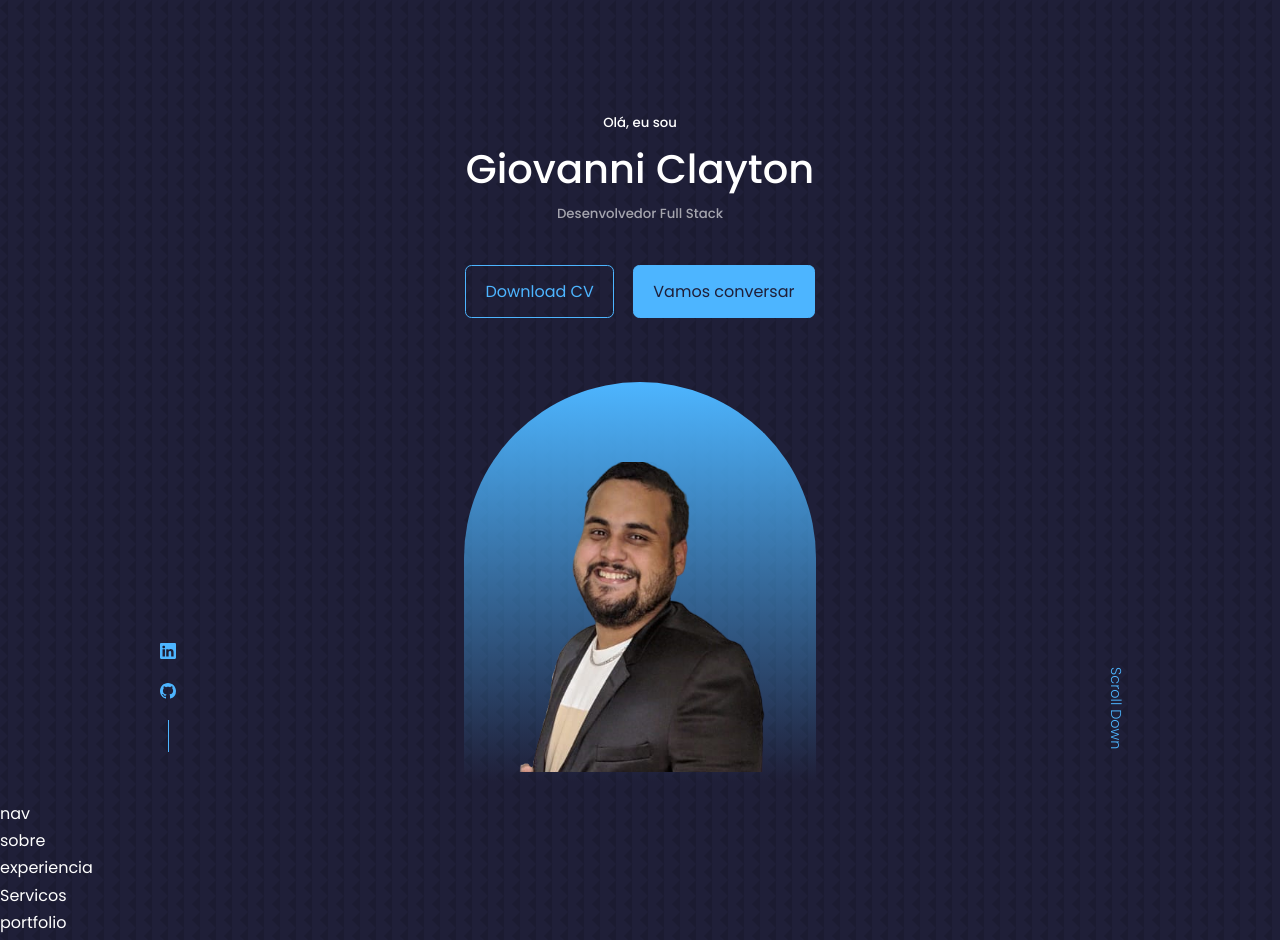
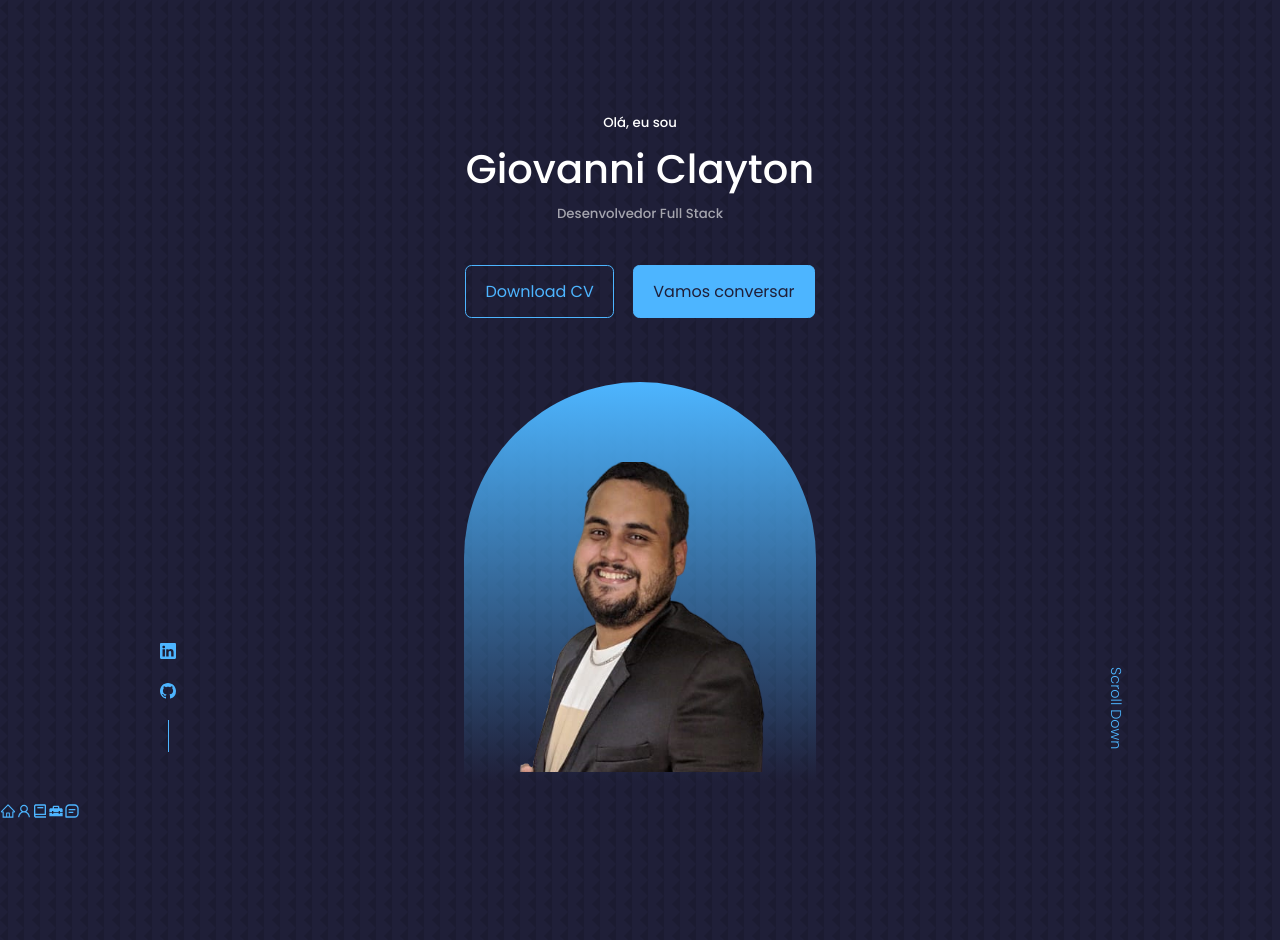
Before and after one commit to Gclayton0207/portfolio-2.0, a React (Create React App) app: page / in a window 1280 px wide. Shown: the top 940 px of the page. Built offline with nearby package versions, Linux system fonts and the light colour scheme.

Commit message:
feat: criando nav e linkando sections

```diff
--- a/src/components/contato/Contato.jsx
+++ b/src/components/contato/Contato.jsx
@@ -3,9 +3,9 @@ import './contato.css'
 
 const Contato = () => {
   return (
-    <div>
-
-    </div>
+    <section id='contato'>
+      contato
+    </section>
   )
 }
 
--- a/src/components/experiencia/Experiencia.jsx
+++ b/src/components/experiencia/Experiencia.jsx
@@ -3,9 +3,9 @@ import './experiencia.css'
 
 const Experiencia = () => {
   return (
-    <div>
+    <section id='experiencia'>
       experiencia
-    </div>
+    </section>
   )
 }
 
--- a/src/components/nav/Nav.jsx
+++ b/src/components/nav/Nav.jsx
@@ -1,11 +1,19 @@
 import React from 'react'
 import './nav.css'
+import {AiOutlineHome, AiOutlineUser} from 'react-icons/ai'
+import {BiBook, BiMessageSquareDetail} from 'react-icons/bi'
+import {MdHomeRepairService} from 'react-icons/md'
+
 
 const Nav = () => {
   return (
-    <div>
-      nav
-    </div>
+    <nav>
+      <a href="#"><AiOutlineHome /></a>
+      <a href="#sobre"><AiOutlineUser /></a>
+      <a href="#experiencia"><BiBook /></a>
+      <a href="#servicos"><MdHomeRepairService /></a>
+      <a href="#contato"><BiMessageSquareDetail /></a>
+    </nav>
   )
 }
 
--- a/src/components/servicos/Servicos.jsx
+++ b/src/components/servicos/Servicos.jsx
@@ -3,7 +3,7 @@ import './servicos.css'
 
 export const Servicos = () => {
   return (
-    <div>Servicos</div>
+    <section id="servicos">Servicos</section>
   )
 }
 export default Servicos
--- a/src/components/sobre/Sobre.jsx
+++ b/src/components/sobre/Sobre.jsx
@@ -3,9 +3,9 @@ import './sobre.css'
 
 const Sobre = () => {
   return (
-    <div>
+    <section id='sobre'>
       sobre
-    </div>
+    </section>
   )
 }
 
--- a/src/index.css
+++ b/src/index.css
@@ -61,6 +61,7 @@ h1 {
 
 section {
   margin-top: 8rem;
+  height: 100vh;
 }
 section > h2,
 section > h5 {
```
